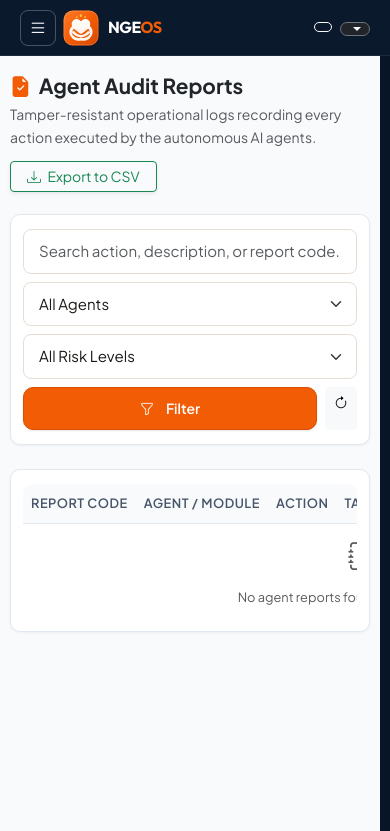
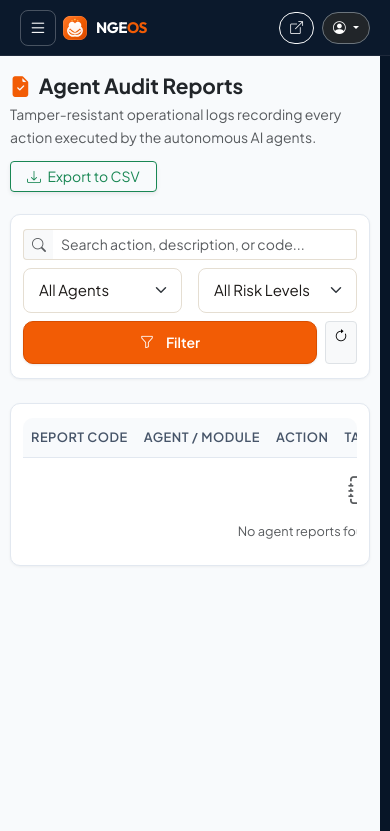
Before and after one commit to syedmuhammadsaim/NGEOS, an ASP.NET Core app: page /Admin/AgentReports in a window 390 px wide. Shown: the top 831 px of the page. Run offline with ASP.NET Core 8, Linux system fonts and the light colour scheme; the visitor is signed in with stand-in values (Sample User, id 1).

Commit message:
fix(responsive): enhance mobile topbar buttons, responsive filter grid, and horizontal table scrolling

```diff
--- a/NGEOS/Views/Admin/AgentReports.cshtml
+++ b/NGEOS/Views/Admin/AgentReports.cshtml
@@ -23,11 +23,14 @@
 <!-- Filters -->
 <div class="card border-0 shadow-sm p-3 bg-white mb-4">
     <form method="get" class="row g-2 align-items-center">
-        <div class="col-md-4">
-            <input type="text" name="search" value="@ViewBag.Search" class="form-control form-control-sm" placeholder="Search action, description, or report code..." />
+        <div class="col-12 col-md-4">
+            <div class="input-group input-group-sm">
+                <span class="input-group-text bg-light text-muted border-end-0"><i class="bi bi-search"></i></span>
+                <input type="text" name="search" value="@ViewBag.Search" class="form-control form-control-sm border-start-0" placeholder="Search action, description, or code..." />
+            </div>
         </div>
-        <div class="col-md-3">
-            <select name="agent" class="form-select form-select-sm">
+        <div class="col-6 col-md-3">
+            <select name="agent" class="form-select form-select-sm" onchange="this.form.submit()">
                 <option value="">All Agents</option>
                 <option value="AdminAgent" selected="@(ViewBag.Agent == "AdminAgent")">Admin Agent</option>
                 <option value="UserAgent" selected="@(ViewBag.Agent == "UserAgent")">User Agent</option>
@@ -35,8 +38,8 @@
                 <option value="AutomationEngine" selected="@(ViewBag.Agent == "AutomationEngine")">Automation Engine</option>
             </select>
         </div>
-        <div class="col-md-3">
-            <select name="riskLevel" class="form-select form-select-sm">
+        <div class="col-6 col-md-3">
+            <select name="riskLevel" class="form-select form-select-sm" onchange="this.form.submit()">
                 <option value="">All Risk Levels</option>
                 <option value="Low" selected="@(ViewBag.RiskLevel == "Low")">Low</option>
                 <option value="Medium" selected="@(ViewBag.RiskLevel == "Medium")">Medium</option>
@@ -44,9 +47,9 @@
                 <option value="Critical" selected="@(ViewBag.RiskLevel == "Critical")">Critical</option>
             </select>
         </div>
-        <div class="col-md-2 d-flex gap-2">
-            <button type="submit" class="btn btn-orange btn-sm w-100"><i class="bi bi-funnel me-1"></i> Filter</button>
-            <a asp-action="AgentReports" class="btn btn-light btn-sm"><i class="bi bi-arrow-clockwise"></i></a>
+        <div class="col-12 col-md-2 d-flex gap-2">
+            <button type="submit" class="btn btn-orange btn-sm w-100 fw-semibold"><i class="bi bi-funnel me-1"></i> Filter</button>
+            <a asp-action="AgentReports" class="btn btn-light border btn-sm" title="Reset Filters"><i class="bi bi-arrow-clockwise"></i></a>
         </div>
     </form>
 </div>
@@ -54,7 +57,7 @@
 <!-- Reports Table -->
 <div class="card border-0 shadow-sm bg-white overflow-hidden">
     <div class="table-responsive">
-        <table class="table table-hover align-middle mb-0">
+        <table class="table table-hover align-middle mb-0 text-nowrap">
             <thead class="table-light small">
                 <tr>
                     <th>Report Code</th>
--- a/NGEOS/Views/Admin/DonationIntelligence.cshtml
+++ b/NGEOS/Views/Admin/DonationIntelligence.cshtml
@@ -57,7 +57,7 @@
                 <i class="bi bi-pie-chart-fill text-orange"></i> Top Contributing Causes
             </h6>
             <div class="table-responsive">
-                <table class="table table-hover align-middle mb-0">
+                <table class="table table-hover align-middle mb-0 text-nowrap">
                     <thead class="table-light small">
                         <tr>
                             <th>Cause Name</th>
@@ -90,7 +90,7 @@
                 <i class="bi bi-credit-card-2-front-fill text-primary"></i> Payment Channel Intelligence
             </h6>
             <div class="table-responsive">
-                <table class="table table-hover align-middle mb-0">
+                <table class="table table-hover align-middle mb-0 text-nowrap">
                     <thead class="table-light small">
                         <tr>
                             <th>Gateway / Channel</th>
@@ -123,7 +123,7 @@
         <i class="bi bi-clock-history text-secondary"></i> Recent Verified Transactions
     </h6>
     <div class="table-responsive">
-        <table class="table table-hover align-middle mb-0">
+        <table class="table table-hover align-middle mb-0 text-nowrap">
             <thead class="table-light small">
                 <tr>
                     <th>Txn ID</th>
--- a/NGEOS/Views/Admin/SecurityIntelligence.cshtml
+++ b/NGEOS/Views/Admin/SecurityIntelligence.cshtml
@@ -27,7 +27,7 @@
     @if (appeals.Any())
     {
         <div class="table-responsive">
-            <table class="table table-hover align-middle mb-0">
+            <table class="table table-hover align-middle mb-0 text-nowrap">
                 <thead class="table-light small">
                     <tr>
                         <th>User</th>
@@ -108,7 +108,7 @@
         <i class="bi bi-slash-circle-fill text-danger"></i> Verified Account Restrictions (3-Second Protocol)
     </h5>
     <div class="table-responsive">
-        <table class="table table-hover align-middle mb-0">
+        <table class="table table-hover align-middle mb-0 text-nowrap">
             <thead class="table-light small">
                 <tr>
                     <th>User</th>
@@ -164,7 +164,7 @@
         <i class="bi bi-activity text-orange"></i> Live Security Events & Detections
     </h5>
     <div class="table-responsive">
-        <table class="table table-hover align-middle mb-0">
+        <table class="table table-hover align-middle mb-0 text-nowrap">
             <thead class="table-light small">
                 <tr>
                     <th>Event Code</th>
--- a/NGEOS/Views/Shared/_AdminLayout.cshtml
+++ b/NGEOS/Views/Shared/_AdminLayout.cshtml
@@ -1115,59 +1115,47 @@
 
             }
 
+            @@media (max-width: 576px) {
+                .admin-topbar .btn {
+                    padding: 4px 10px !important;
+                    font-size: 0.8rem !important;
+                    height: 32px !important;
+                    display: inline-flex !important;
+                    align-items: center !important;
+                    justify-content: center !important;
+                }
+                .admin-topbar .navbar-brand {
+                    font-size: 0.95rem !important;
+                }
+                .admin-topbar .brand-logo {
+                    width: 26px !important;
+                    height: 26px !important;
+                }
+            }
+
             /* Small Mobile Devices (320px – 480px) */
-
             @@media (max-width: 480px) {
-
                 :root {
-
                     --admin-topbar-h: 56px;
-
-                }
-
+                }
                 .admin-topbar {
-
                     padding: 0 10px;
-
-                }
-
+                }
                 .admin-menu-btn {
-
                     width: 36px;
-
                     height: 36px;
-
                     min-width: 36px;
-
                     min-height: 36px;
-
                     font-size: 1.15rem;
-
                     margin-right: 6px;
-
-                }
-
-                .admin-topbar .navbar-brand {
-
-                    font-size: 1rem;
-
-                }
-
+                }
                 .admin-main {
-
                     padding: 10px 8px !important;
-
-                }
-
+                }
                 .admin-main .ngeos-card,
-            .admin-main .ngeos-card,
-
                 .admin-main .card {
-
                     padding: 14px 12px !important;
-
                     border-radius: 10px !important;
-
                 }
 
                 .admin-main .table th,
@@ -1265,7 +1253,8 @@
         </a>
 
         <div class="d-flex align-items-center gap-2 gap-sm-3 ms-auto">
-            <a asp-controller="Home" asp-action="Index" target="_blank" class="btn btn-outline-light btn-sm rounded-pill px-2 px-sm-3 d-inline-flex align-items-center" title="View Live Public Site">
+            <a asp-controller="Home" asp-action="Index" target="_blank" class="btn btn-outline-light btn-sm rounded-pill px-2 px-sm-3 d-inline-flex align-items-center gap-1" title="View Live Public Site">
+                <i class="bi bi-box-arrow-up-right"></i>
                 <span class="d-none d-sm-inline">Live Site</span>
             </a>
 
@@ -1276,6 +1265,7 @@
                         aria-expanded="false"
                         title="Account menu"
                         style="cursor: pointer;">
+                    <i class="bi bi-person-circle"></i>
                     <span class="d-none d-sm-inline fw-semibold">@(User.Identity?.Name ?? "Administrator")</span>
                 </button>
 
```
Also changed, not shown: NGEOS/Views/Admin/AgentControl.cshtml (+5 -5 lines).
